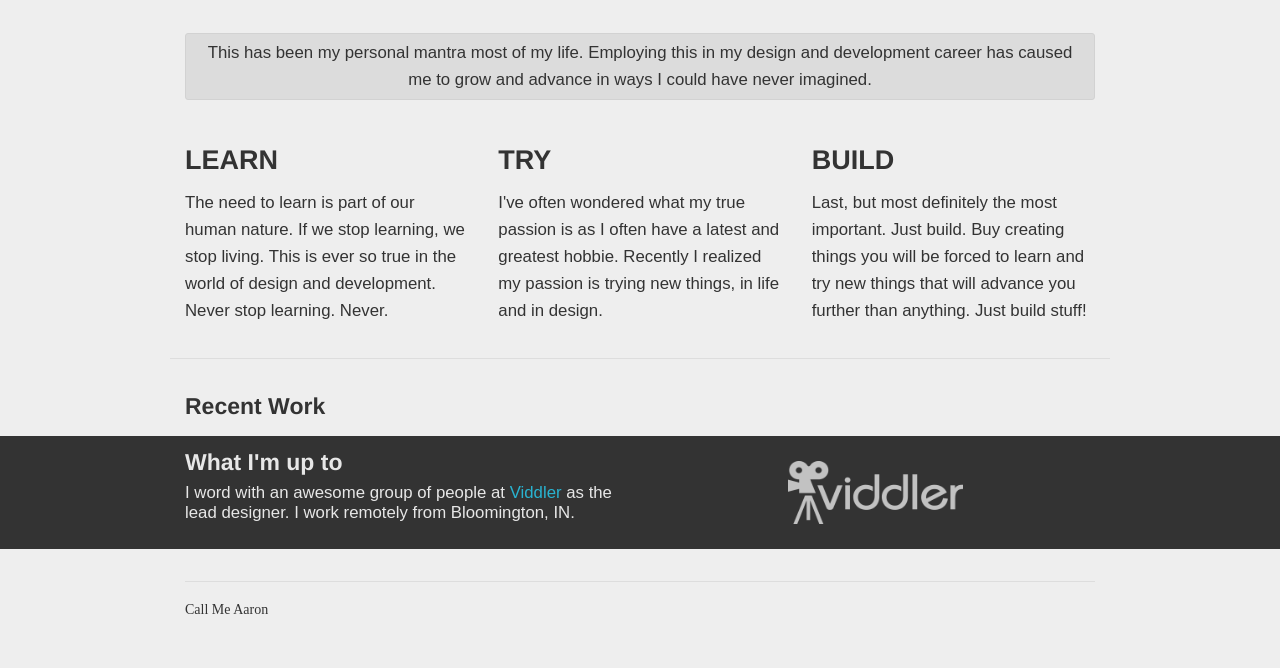
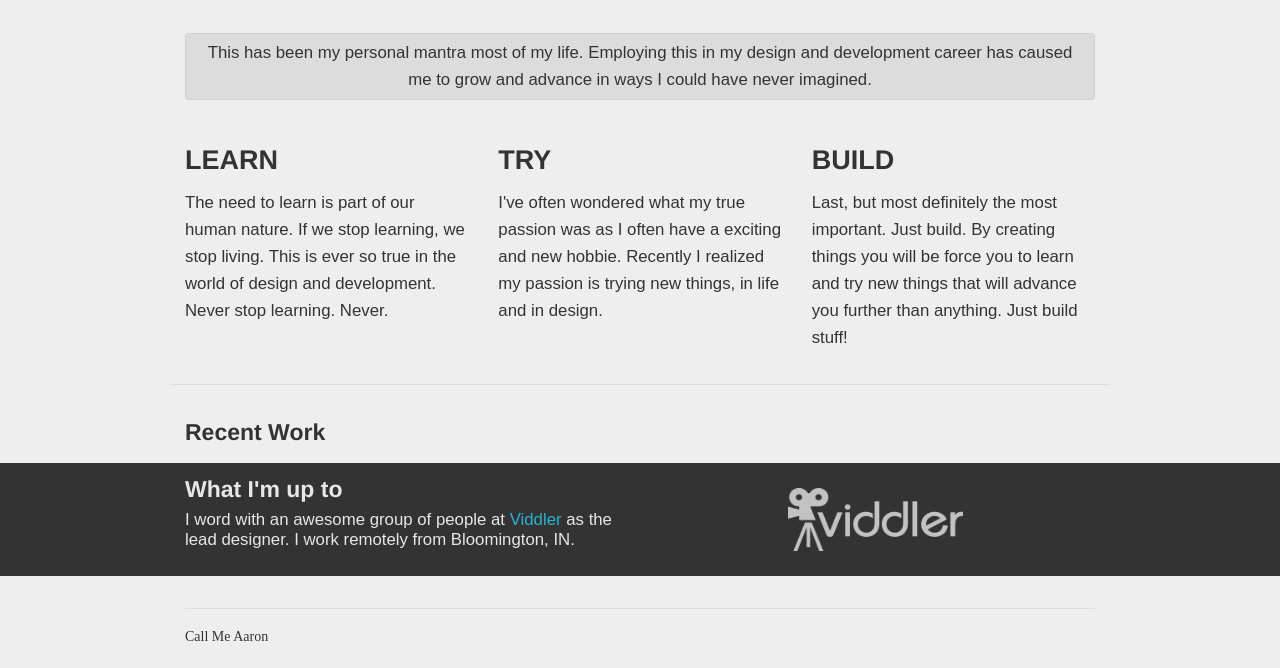
Before and after one commit to internetAaron/call-me-aaron, a Jekyll site: the page built from index.html, in a window 1280 px wide. Shown: the part 358-1026 px from the top of the page. Built offline with Jekyll 4.4.1, drawn with Linux system fonts in a browser that asks for light colours; Markdown is read by kramdown in place of the engine named in the settings; the list of posts is cut into pages by our own code; before the commit the page ends 999 px from its top, so only the background shows below that.

Commit message:
Updated index.html

```diff
--- a/index.html
+++ b/index.html
@@ -23,11 +23,11 @@ layout: default
   </div>
   <div class="four columns">
     <h3>Try</h3>
-    <p>I've often wondered what my true passion is as I often have a latest and greatest hobbie.  Recently I realized my passion is trying new things, in life and in design.</p>
+    <p>I've often wondered what my true passion was as I often have a exciting and new hobbie.  Recently I realized my passion is trying new things, in life and in design.</p>
   </div>
   <div class="four columns">
     <h3>Build</h3>
-    <p>Last, but most definitely the most important.  Just build.  Buy creating things you will be forced to learn and try new things that will advance you further than anything.  Just build stuff!</p>
+    <p>Last, but most definitely the most important.  Just build.  By creating things you will be force you to learn and try new things that will advance you further than anything.  Just build stuff!</p>
   </div>
 </div>
 
```
